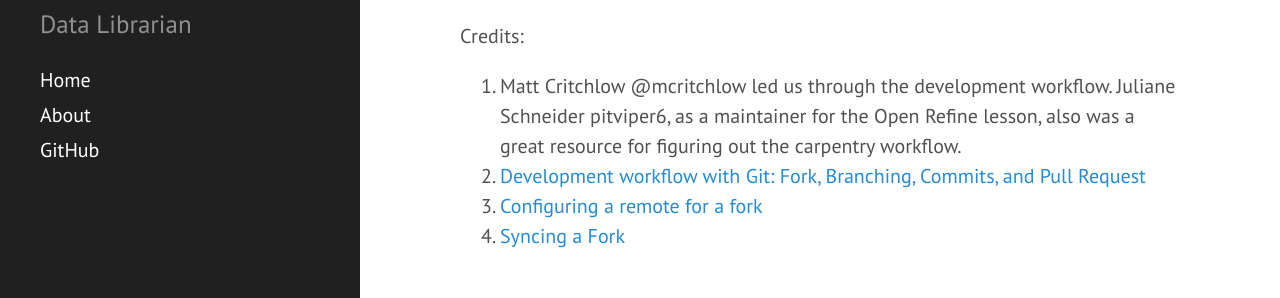
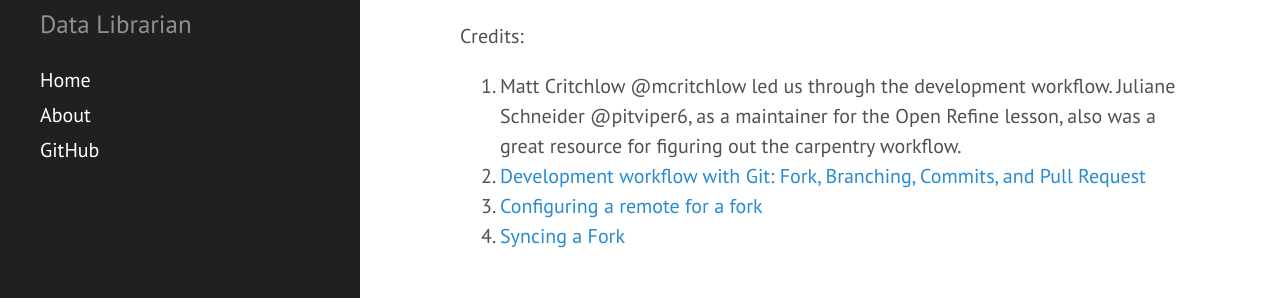
Before and after one commit to jt14den/jt14den.github.io, a Jekyll site: the page built from _posts/2016-07-25-contributing-carpentries.md, in a window 1280 px wide and 900 px high, scrolled down 2940 px. Shown: the part 207-505 px from the top of the window. Built offline with Jekyll 4.4.1, drawn with Linux system fonts in a browser that asks for light colours.

Commit message:
adding mentions

```diff
--- a/_posts/2016-07-25-contributing-carpentries.md
+++ b/_posts/2016-07-25-contributing-carpentries.md
@@ -94,7 +94,7 @@ Your are ready to make improvements to the lessons! We need to create a branch i
 
 Credits:
 
-1. Matt Critchlow @mcritchlow led us through the development workflow. Juliane Schneider pitviper6, as a maintainer for the Open Refine lesson, also was a great resource for figuring out the carpentry workflow.
+1. Matt Critchlow @mcritchlow led us through the development workflow. Juliane Schneider @pitviper6, as a maintainer for the Open Refine lesson, also was a great resource for figuring out the carpentry workflow.
 1. [Development workflow with Git: Fork, Branching, Commits, and Pull Request](https://github.com/sevntu-checkstyle/sevntu.checkstyle/wiki/Development-workflow-with-Git:-Fork,-Branching,-Commits,-and-Pull-Request)
 2. [Configuring a remote for a fork](https://help.github.com/articles/configuring-a-remote-for-a-fork/)
 3. [Syncing a Fork](https://help.github.com/articles/syncing-a-fork/)
```
